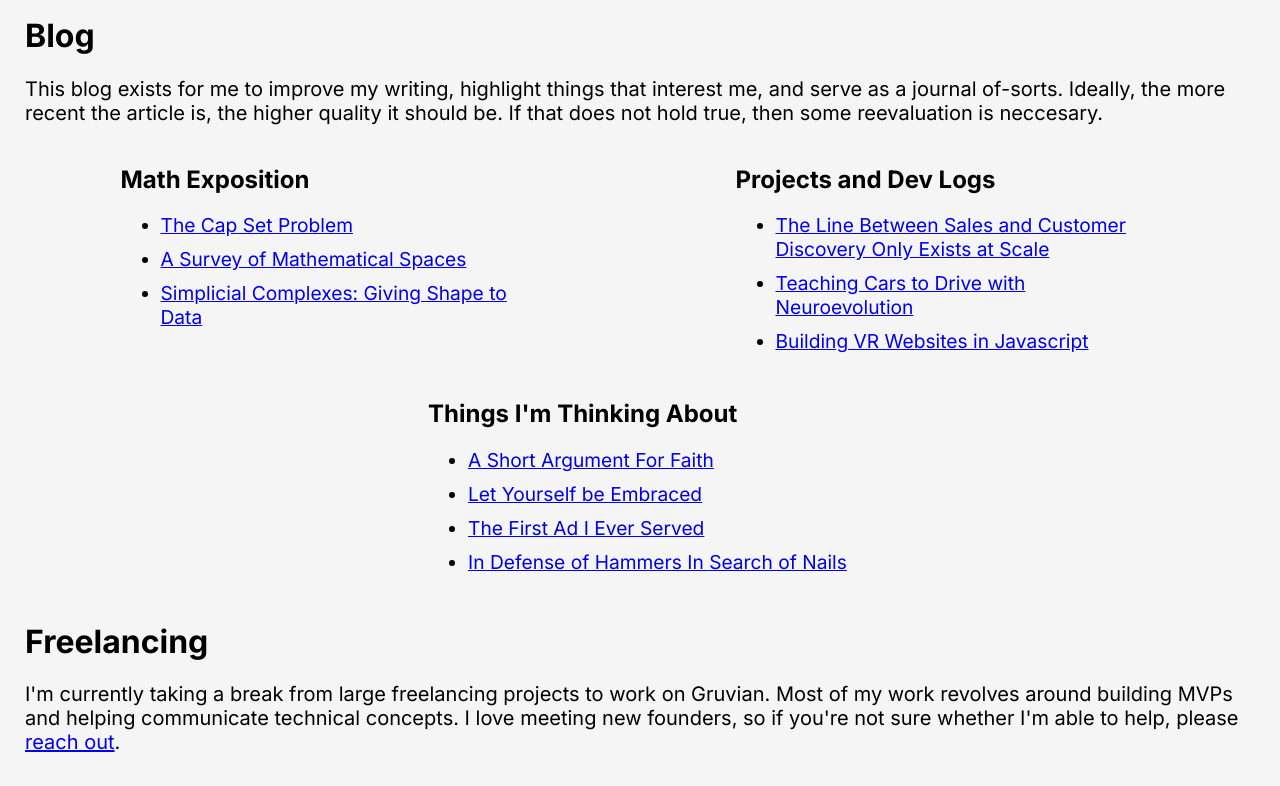
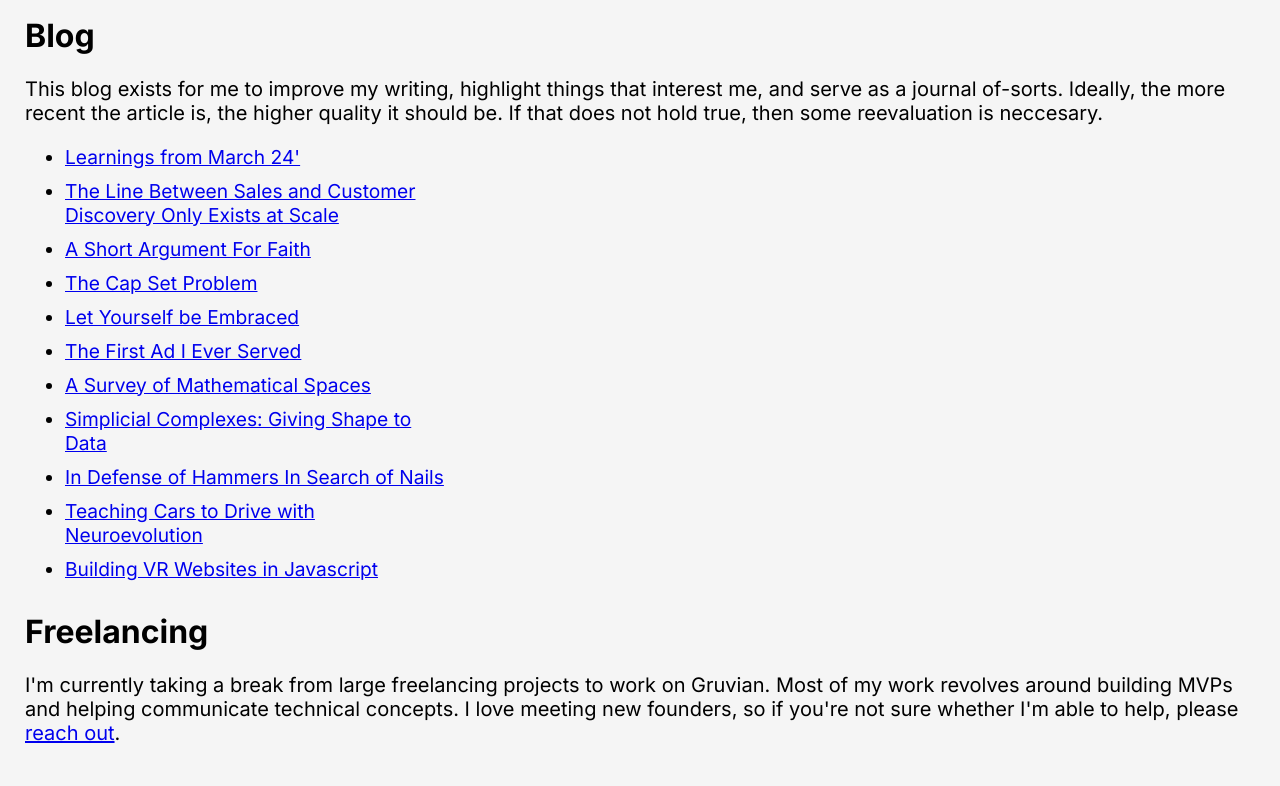
Before and after one commit to LiorB-D/PersonalSite, a Next.js app: page / in a window 1280 px wide. Shown: the part 677-1463 px from the top of the page. Built offline with nearby package versions, Linux system fonts and the light colour scheme.

Commit message:
general blogs

```diff
--- a/src/app/page.tsx
+++ b/src/app/page.tsx
@@ -1,9 +1,7 @@
 import Link from 'next/link';
 import {
 	SPOTIFYEMBEDLINKS,
-	MATH_ARTICLES,
-	DEVLOGS,
-	GENBLOGS,
+	ALL_ARTICLES,
 } from './util/cms';
 export default function HomePage() {
 	return (
@@ -52,11 +50,9 @@ export default function HomePage() {
 					'This blog exists for me to improve my writing, highlight things that interest me, and serve as a journal of-sorts. Ideally, the more recent the article is, the higher quality it should be. If that does not hold true, then some reevaluation is neccesary.'
 				}
 			</p>
-			<div className="articlesSectionContainer">
 			<div className="articlesSection">
-					<h2>Math Exposition</h2>
 				<ul>
-						{MATH_ARTICLES.map((article) => {
+					{ALL_ARTICLES.map((article) => {
 						return (
 							<li key={article.notionId}>
 								<Link href={`/articles/${article.notionId}`}>
@@ -66,35 +62,7 @@ export default function HomePage() {
 						);
 					})}
 				</ul>
-				</div>
-				<div className="articlesSection">
-					<h2>Projects and Dev Logs</h2>
-					<ul>
-						{DEVLOGS.map((devlog) => {
-							return (
-								<li key={devlog.notionId}>
-									<Link href={`/articles/${devlog.notionId}`}>
-										{devlog.title}
-									</Link>
-								</li>
-							);
-						})}
-					</ul>
-				</div>
-				<div className="articlesSection">
-					<h2>{"Things I'm Thinking About"}</h2>
-					<ul>
-						{GENBLOGS.map((article) => {
-							return (
-								<li key={article.notionId}>
-									<Link href={`/articles/${article.notionId}`}>
-										{article.title}
-									</Link>
-								</li>
-							);
-						})}
-					</ul>
-				</div>
+
 			</div>
 			<h1>Freelancing</h1>
 			<p className="siteDescription">
@@ -148,6 +116,6 @@ export default function HomePage() {
 					</ul>
 				</div>
 			</div>
-		</div>
+		</div >
 	);
 }
--- a/src/app/util/cms.ts
+++ b/src/app/util/cms.ts
@@ -9,10 +9,30 @@ export const SPOTIFYEMBEDLINKS = [
 	'https://open.spotify.com/embed/track/2S7vZHfK6QTtK30pzAqBLP?utm_source=generator',
 ];
 
-export const MATH_ARTICLES: Article[] = [
+export const ALL_ARTICLES: Article[] = [
+	{
+		title: `Learnings from March 24'`,
+		notionId: 'c5c7824629384a358f8a4a4add2181da',
+	},
+	{
+		title: 'The Line Between Sales and Customer Discovery Only Exists at Scale',
+		notionId: '36eb069cdedf40e6983ca38f341fb172',
+	},
+	{
+		title: 'A Short Argument For Faith',
+		notionId: 'fee7bfd395bf43f482ce9cdd9bf6f992',
+	},
 	{
 		title: 'The Cap Set Problem',
 		notionId: '05d2cd5883ab445aab4ab84c8700cc7b',
+	},
+	{
+		title: 'Let Yourself be Embraced',
+		notionId: 'e84cb459d2cf49b8934b765fcbc426f5',
+	},
+	{
+		title: 'The First Ad I Ever Served',
+		notionId: 'd89b4efb5dbc438a9d5a05c4968b5518',
 	},
 	{
 		title: 'A Survey of Mathematical Spaces',
@@ -22,12 +42,9 @@ export const MATH_ARTICLES: Article[] = [
 		title: 'Simplicial Complexes: Giving Shape to Data',
 		notionId: 'd4f0c02cb1f0431aa0ef381c739b830d',
 	},
-];
-
-export const DEVLOGS: Article[] = [
 	{
-		title: 'The Line Between Sales and Customer Discovery Only Exists at Scale',
-		notionId: '36eb069cdedf40e6983ca38f341fb172',
+		title: 'In Defense of Hammers In Search of Nails',
+		notionId: '4abf2949130a4225a5f921d5f318ab3d',
 	},
 	{
 		title: 'Teaching Cars to Drive with Neuroevolution',
@@ -39,27 +56,8 @@ export const DEVLOGS: Article[] = [
 	},
 ];
 
-export const GENBLOGS: Article[] = [
-	{
-		title: 'A Short Argument For Faith',
-		notionId: 'fee7bfd395bf43f482ce9cdd9bf6f992',
-	},
-	{
-		title: 'Let Yourself be Embraced',
-		notionId: 'e84cb459d2cf49b8934b765fcbc426f5',
-	},
-	{
-		title: 'The First Ad I Ever Served',
-		notionId: 'd89b4efb5dbc438a9d5a05c4968b5518',
-	},
-	{
-		title: 'In Defense of Hammers In Search of Nails',
-		notionId: '4abf2949130a4225a5f921d5f318ab3d',
-	},
-];
-
 export function getTitleFromId(id: string): string {
-	const allBlogs = MATH_ARTICLES.concat(DEVLOGS).concat(GENBLOGS);
+	const allBlogs = ALL_ARTICLES;
 	const matchingTitle = allBlogs.filter((article) => article.notionId === id);
 	if (matchingTitle) {
 		return matchingTitle[0].title;
```
Lines whose indentation alone changed are shown as unchanged.
